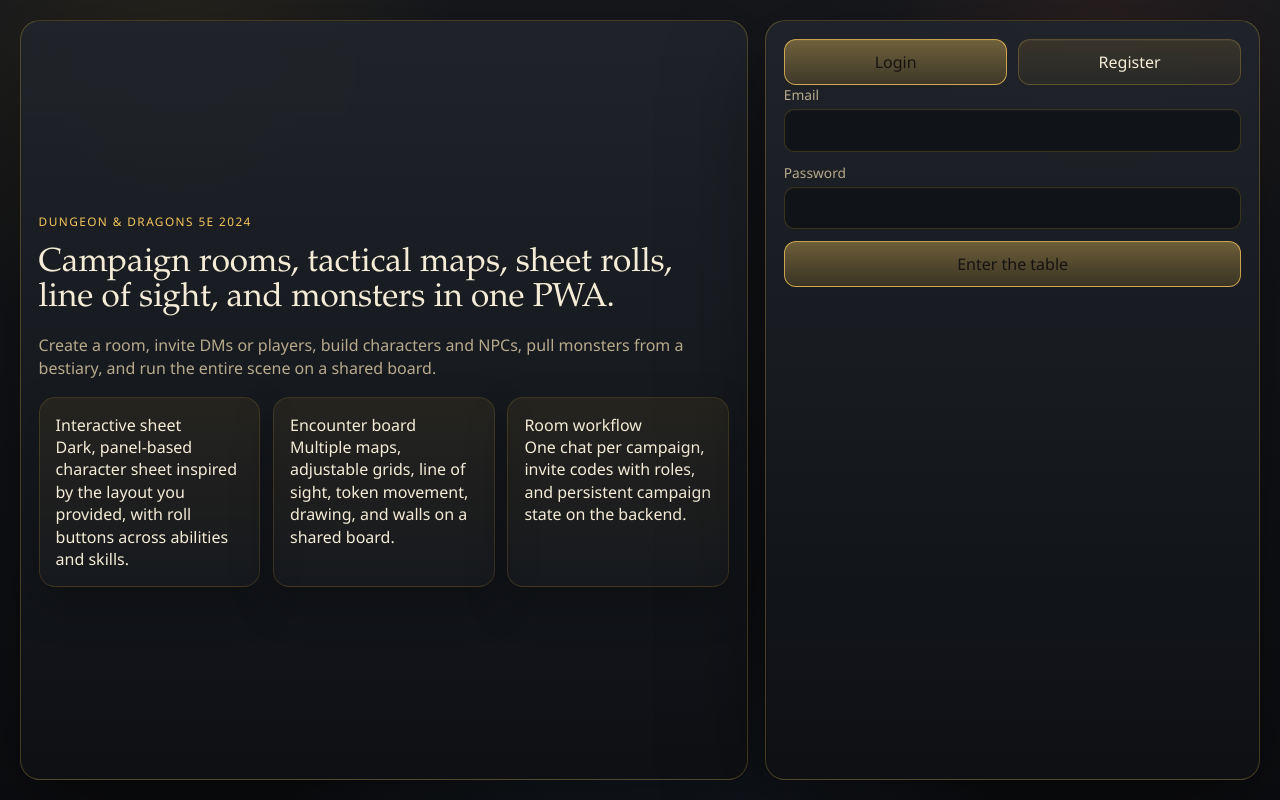
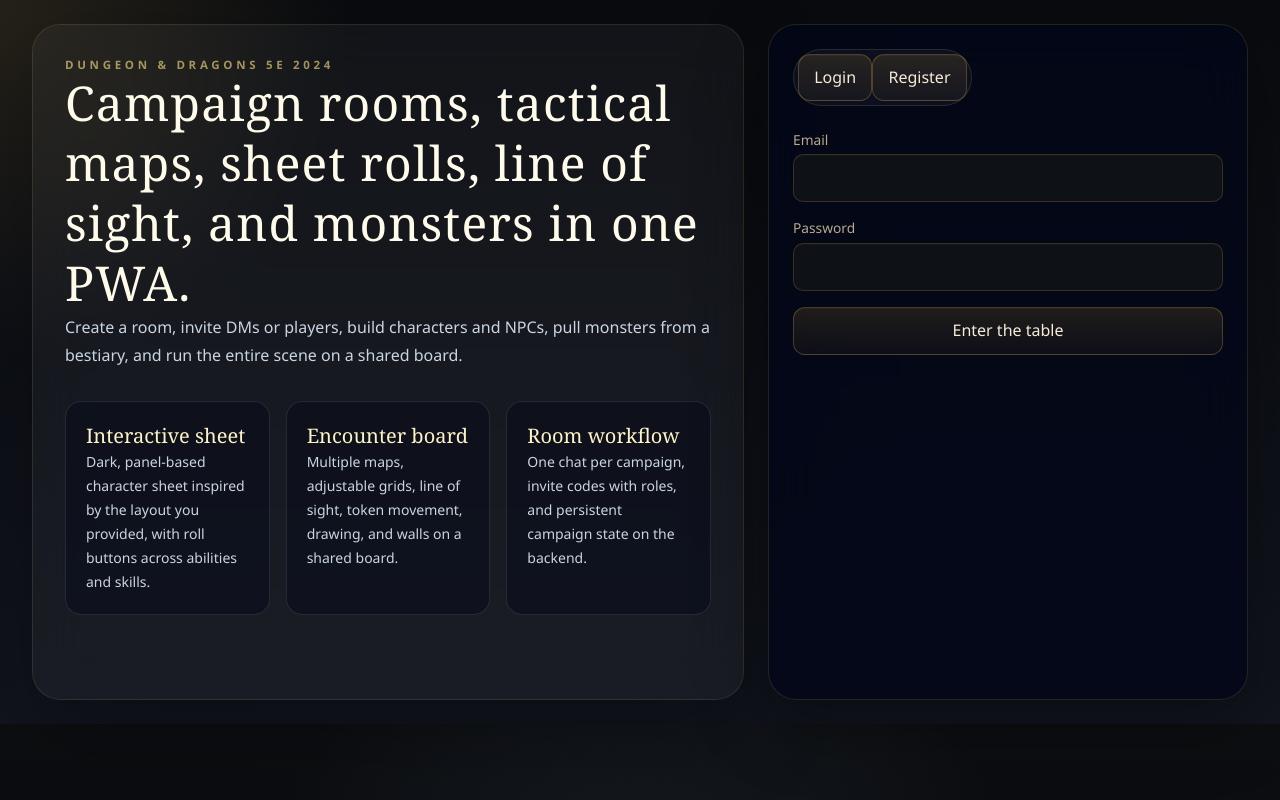
Before and after one commit to fedesem/roll-and-die, a React (Vite) app in the folder client/: page / in a window 1280 px wide. Built offline with nearby package versions, Linux system fonts and the light colour scheme; no server answers.

Commit message:
improved css

```diff
--- a/client/src/components/ErrorBoundary.tsx
+++ b/client/src/components/ErrorBoundary.tsx
@@ -27,17 +27,17 @@ export class ErrorBoundary extends Component<ErrorBoundaryProps, ErrorBoundarySt
     }
 
     return (
-      <main className="fatal-screen">
-        <section className="dark-card fatal-card">
-          <p className="panel-label">Application Error</p>
-          <h1>Something broke in the client.</h1>
-          <p className="panel-caption">
+      <main className="flex min-h-screen items-center justify-center bg-[radial-gradient(circle_at_top,rgba(245,198,92,0.1),transparent_28%),linear-gradient(180deg,#090b0f,#10131b)] p-6">
+        <section className="w-full max-w-2xl rounded-[1.6rem] border border-amber-200/12 bg-slate-950/82 p-8 shadow-[0_30px_90px_rgba(0,0,0,0.38)] backdrop-blur-xl">
+          <p className="text-[0.7rem] font-semibold uppercase tracking-[0.3em] text-amber-200/55">Application Error</p>
+          <h1 className="mt-3 font-serif text-3xl text-amber-50">Something broke in the client.</h1>
+          <p className="mt-3 text-sm leading-6 text-slate-400">
             Reload the app to recover. If the problem persists, check the browser console for the captured stack trace.
           </p>
-          <button type="button" className="accent-button" onClick={() => window.location.reload()}>
+          <button type="button" className="mt-5 inline-flex h-11 items-center justify-center rounded-2xl border border-amber-200/20 bg-amber-300/18 px-5 text-sm font-semibold text-amber-50 transition hover:bg-amber-300/24" onClick={() => window.location.reload()}>
             Reload
           </button>
-          <pre className="fatal-stack">{this.state.error.message}</pre>
+          <pre className="mt-5 overflow-auto rounded-2xl border border-white/8 bg-white/[0.03] p-4 text-sm text-rose-200">{this.state.error.message}</pre>
         </section>
       </main>
     );
--- a/client/src/components/WorkspaceModal.tsx
+++ b/client/src/components/WorkspaceModal.tsx
@@ -9,21 +9,35 @@ interface WorkspaceModalProps {
 }
 
 export function WorkspaceModal({ title, onClose, size = "default", children }: WorkspaceModalProps) {
+  const sizeClass =
+    size === "compact"
+      ? "max-w-3xl"
+      : size === "wide"
+        ? "max-w-6xl"
+        : size === "full"
+          ? "max-w-[min(96vw,120rem)]"
+          : "max-w-5xl";
+
   return (
-    <div className="modal-backdrop" onClick={onClose}>
+    <div className="fixed inset-0 z-50 flex items-center justify-center bg-slate-950/70 p-4 backdrop-blur-md" onClick={onClose}>
       <section
-        className={`modal-card ${size !== "default" ? size : ""}`}
+        className={`flex max-h-[92dvh] w-full flex-col overflow-hidden rounded-[1.6rem] border border-amber-200/12 bg-[linear-gradient(180deg,rgba(18,20,28,0.98),rgba(10,12,16,0.98))] shadow-[0_28px_90px_rgba(0,0,0,0.4)] ${sizeClass}`}
         onClick={(event) => {
           event.stopPropagation();
         }}
       >
-        <div className="modal-head">
-          <h2>{title}</h2>
-          <button type="button" className="icon-action-button modal-close-button" onClick={onClose} aria-label="Close popup">
+        <div className="flex items-center justify-between gap-4 border-b border-white/8 px-6 py-4">
+          <h2 className="font-serif text-2xl tracking-wide text-amber-50">{title}</h2>
+          <button
+            type="button"
+            className="inline-flex h-9 w-9 items-center justify-center rounded-full border border-white/10 bg-white/[0.04] text-slate-200 transition hover:border-amber-200/18 hover:text-amber-50"
+            onClick={onClose}
+            aria-label="Close popup"
+          >
             <X size={16} />
           </button>
         </div>
-        <div className="modal-body">{children}</div>
+        <div className="min-h-0 flex-1 overflow-auto px-6 py-5">{children}</div>
       </section>
     </div>
   );
--- a/client/src/pages/AuthPage.tsx
+++ b/client/src/pages/AuthPage.tsx
@@ -22,60 +22,71 @@ export function AuthPage({
   onSubmit
 }: AuthPageProps) {
   return (
-    <div className="app-shell auth-shell">
-      <section className="hero-panel">
-        <p className="eyebrow">Dungeon & Dragons 5e 2024</p>
-        <h1>Campaign rooms, tactical maps, sheet rolls, line of sight, and monsters in one PWA.</h1>
-        <p className="lede">
+    <div className="grid min-h-[calc(100dvh-4.75rem)] gap-6 bg-[radial-gradient(circle_at_top_left,rgba(245,198,92,0.12),transparent_24%),linear-gradient(180deg,#090b0f,#11141d)] px-4 py-6 lg:grid-cols-[minmax(0,1.15fr)_minmax(24rem,30rem)] lg:px-8">
+      <section className="rounded-[1.75rem] border border-amber-200/10 bg-white/[0.04] p-8 shadow-[0_32px_90px_rgba(0,0,0,0.28)] backdrop-blur-xl">
+        <p className="text-[0.72rem] font-semibold uppercase tracking-[0.32em] text-amber-200/60">Dungeon & Dragons 5e 2024</p>
+        <h1 className="mt-3 max-w-4xl font-serif text-4xl leading-tight tracking-wide text-amber-50 lg:text-5xl">
+          Campaign rooms, tactical maps, sheet rolls, line of sight, and monsters in one PWA.
+        </h1>
+        <p className="mt-4 max-w-2xl text-base leading-7 text-slate-300">
           Create a room, invite DMs or players, build characters and NPCs, pull monsters from a bestiary, and run the entire scene on a shared board.
         </p>
-        <div className="hero-grid">
-          <article className="hero-card">
-            <h2>Interactive sheet</h2>
-            <p>Dark, panel-based character sheet inspired by the layout you provided, with roll buttons across abilities and skills.</p>
+        <div className="mt-8 grid gap-4 md:grid-cols-3">
+          <article className="rounded-2xl border border-white/10 bg-slate-950/40 p-5">
+            <h2 className="font-serif text-xl text-amber-100">Interactive sheet</h2>
+            <p className="mt-2 text-sm leading-6 text-slate-300">Dark, panel-based character sheet inspired by the layout you provided, with roll buttons across abilities and skills.</p>
           </article>
-          <article className="hero-card">
-            <h2>Encounter board</h2>
-            <p>Multiple maps, adjustable grids, line of sight, token movement, drawing, and walls on a shared board.</p>
+          <article className="rounded-2xl border border-white/10 bg-slate-950/40 p-5">
+            <h2 className="font-serif text-xl text-amber-100">Encounter board</h2>
+            <p className="mt-2 text-sm leading-6 text-slate-300">Multiple maps, adjustable grids, line of sight, token movement, drawing, and walls on a shared board.</p>
           </article>
-          <article className="hero-card">
-            <h2>Room workflow</h2>
-            <p>One chat per campaign, invite codes with roles, and persistent campaign state on the backend.</p>
+          <article className="rounded-2xl border border-white/10 bg-slate-950/40 p-5">
+            <h2 className="font-serif text-xl text-amber-100">Room workflow</h2>
+            <p className="mt-2 text-sm leading-6 text-slate-300">One chat per campaign, invite codes with roles, and persistent campaign state on the backend.</p>
           </article>
         </div>
       </section>
 
-      <section className="auth-panel">
-        <div className="segmented">
-          <button className={authMode === "login" ? "is-active" : ""} type="button" onClick={() => onAuthModeChange("login")}>
+      <section className="rounded-[1.75rem] border border-amber-200/12 bg-slate-950/75 p-6 shadow-[0_22px_70px_rgba(0,0,0,0.34)] backdrop-blur-xl">
+        <div className="inline-flex rounded-full border border-amber-200/12 bg-white/[0.04] p-1">
+          <button
+            className={`rounded-full px-4 py-2 text-sm font-medium transition ${authMode === "login" ? "bg-amber-300/18 text-amber-50" : "text-slate-300 hover:text-amber-100"}`}
+            type="button"
+            onClick={() => onAuthModeChange("login")}
+          >
             Login
           </button>
-          <button className={authMode === "register" ? "is-active" : ""} type="button" onClick={() => onAuthModeChange("register")}>
+          <button
+            className={`rounded-full px-4 py-2 text-sm font-medium transition ${authMode === "register" ? "bg-amber-300/18 text-amber-50" : "text-slate-300 hover:text-amber-100"}`}
+            type="button"
+            onClick={() => onAuthModeChange("register")}
+          >
             Register
           </button>
         </div>
 
-        <form className="stack-form" onSubmit={onSubmit}>
+        <form className="mt-6 grid gap-4" onSubmit={onSubmit}>
           {authMode === "register" && (
-            <label>
+            <label className="grid gap-2 text-sm text-slate-300">
               Name
-              <input value={authForm.name} onChange={(event) => onAuthFormChange("name", event.target.value)} required />
+              <input className="h-12 rounded-2xl border border-white/10 bg-white/[0.04] px-4 text-slate-100 outline-none transition focus:border-amber-200/30 focus:bg-white/[0.06]" value={authForm.name} onChange={(event) => onAuthFormChange("name", event.target.value)} required />
             </label>
           )}
-          <label>
+          <label className="grid gap-2 text-sm text-slate-300">
             Email
-            <input type="email" value={authForm.email} onChange={(event) => onAuthFormChange("email", event.target.value)} required />
+            <input className="h-12 rounded-2xl border border-white/10 bg-white/[0.04] px-4 text-slate-100 outline-none transition focus:border-amber-200/30 focus:bg-white/[0.06]" type="email" value={authForm.email} onChange={(event) => onAuthFormChange("email", event.target.value)} required />
           </label>
-          <label>
+          <label className="grid gap-2 text-sm text-slate-300">
             Password
             <input
+              className="h-12 rounded-2xl border border-white/10 bg-white/[0.04] px-4 text-slate-100 outline-none transition focus:border-amber-200/30 focus:bg-white/[0.06]"
               type="password"
               value={authForm.password}
               onChange={(event) => onAuthFormChange("password", event.target.value)}
               required
             />
           </label>
-          <button className="accent-button" type="submit">
+          <button className="inline-flex h-12 items-center justify-center rounded-2xl border border-amber-200/20 bg-amber-300/18 px-5 text-sm font-semibold text-amber-50 transition hover:bg-amber-300/24" type="submit">
             {authMode === "login" ? "Enter the table" : "Create account"}
           </button>
         </form>
--- a/client/src/pages/CampaignLoadingPage.tsx
+++ b/client/src/pages/CampaignLoadingPage.tsx
@@ -2,16 +2,16 @@ import type { RoomStatus } from "../services/roomConnection";
 
 export function CampaignLoadingPage({ roomStatus }: { roomStatus: RoomStatus }) {
   return (
-    <main className="dashboard-grid">
-      <section className="dark-card span-full">
-        <div className="panel-head">
+    <main className="px-4 py-6 lg:px-8">
+      <section className="rounded-[1.5rem] border border-amber-200/10 bg-slate-950/72 p-6 shadow-[0_20px_70px_rgba(0,0,0,0.24)] backdrop-blur-xl">
+        <div className="flex items-start justify-between gap-4">
           <div>
-            <p className="panel-label">Room</p>
-            <h2>Connecting to campaign</h2>
+            <p className="text-[0.7rem] font-semibold uppercase tracking-[0.28em] text-amber-200/55">Room</p>
+            <h2 className="mt-2 font-serif text-2xl text-amber-50">Connecting to campaign</h2>
           </div>
-          <span className="badge subtle">{roomStatus}</span>
+          <span className="rounded-full border border-white/10 bg-white/[0.05] px-3 py-1 text-xs uppercase tracking-[0.18em] text-slate-200">{roomStatus}</span>
         </div>
-        <p className="panel-caption">Loading the active map, room chat, and current visibility state.</p>
+        <p className="mt-3 text-sm leading-6 text-slate-400">Loading the active map, room chat, and current visibility state.</p>
       </section>
     </main>
   );
```
Also changed, not shown: client/src/components/ChatPanel.tsx (+21 -11 lines), client/src/pages/CampaignsPage.tsx (+43 -28 lines).
